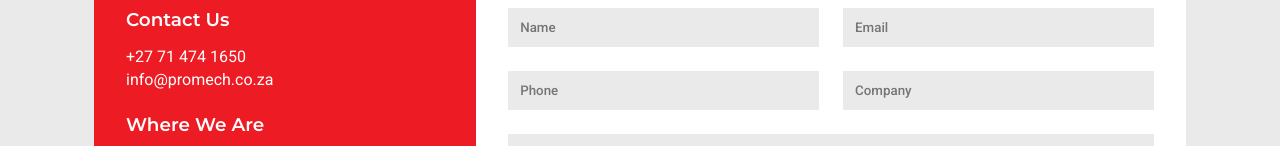
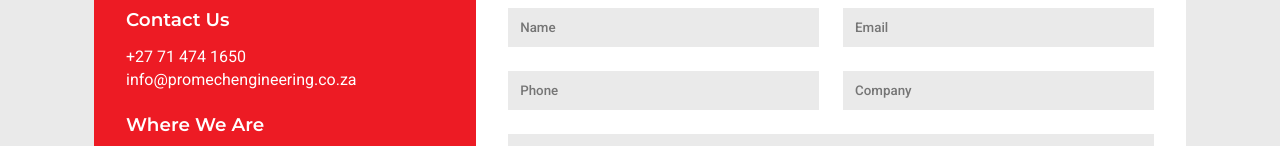
Before and after one commit to arnovanstaden/promech, a Next.js app: page /contact in a window 1280 px wide. Shown: the part 371-517 px from the top of the page. Built offline with nearby package versions, Linux system fonts and the light colour scheme; no server answers.

Commit message:
update email

```diff
--- a/components/Content/Contact/Contact.tsx
+++ b/components/Content/Contact/Contact.tsx
@@ -39,8 +39,8 @@ const Contact = () => {
         <a href="tel:+27714741650">
           +27 71 474 1650
         </a>
-        <a href="mailto:info@promech.co.za">
-          info@promech.co.za
+        <a href="mailto:info@promechengineering.co.za">
+          info@promechengineering.co.za
         </a>
         <h4>Where We Are</h4>
         <a target="blank"
```
